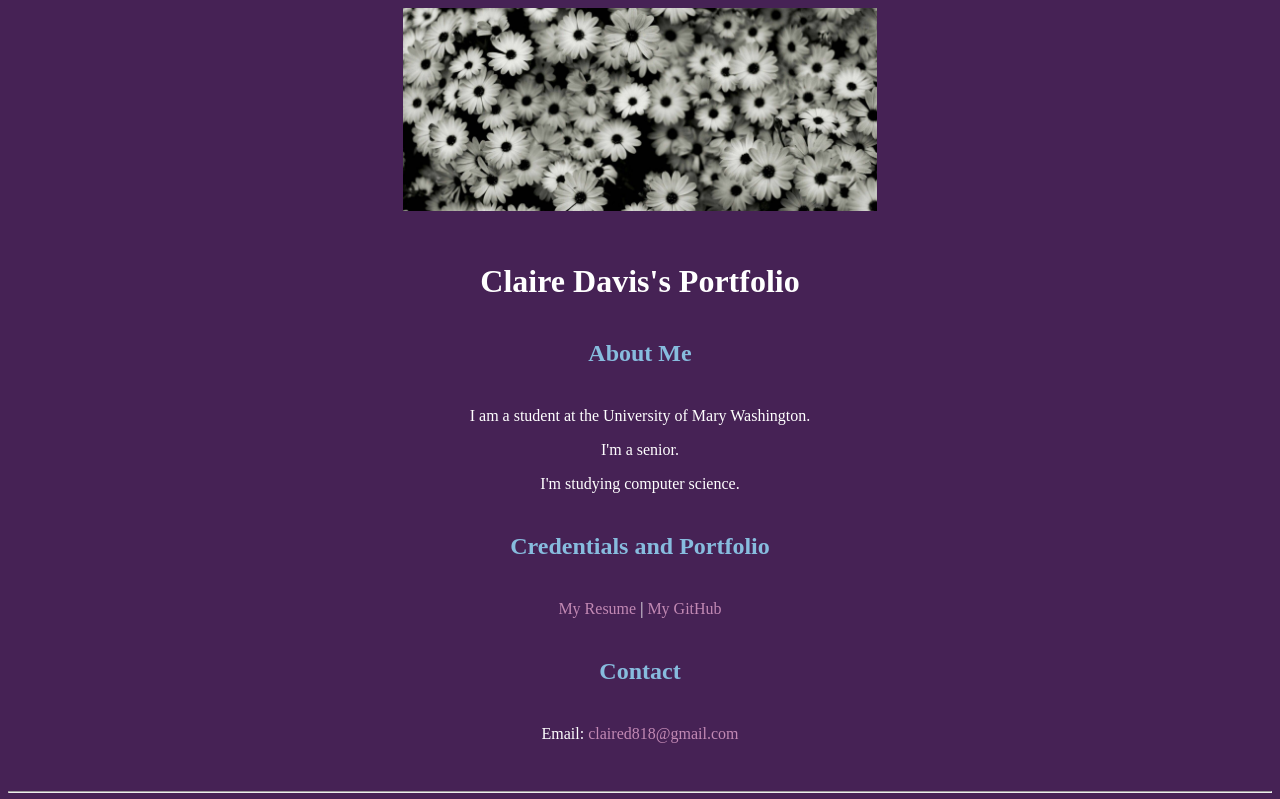
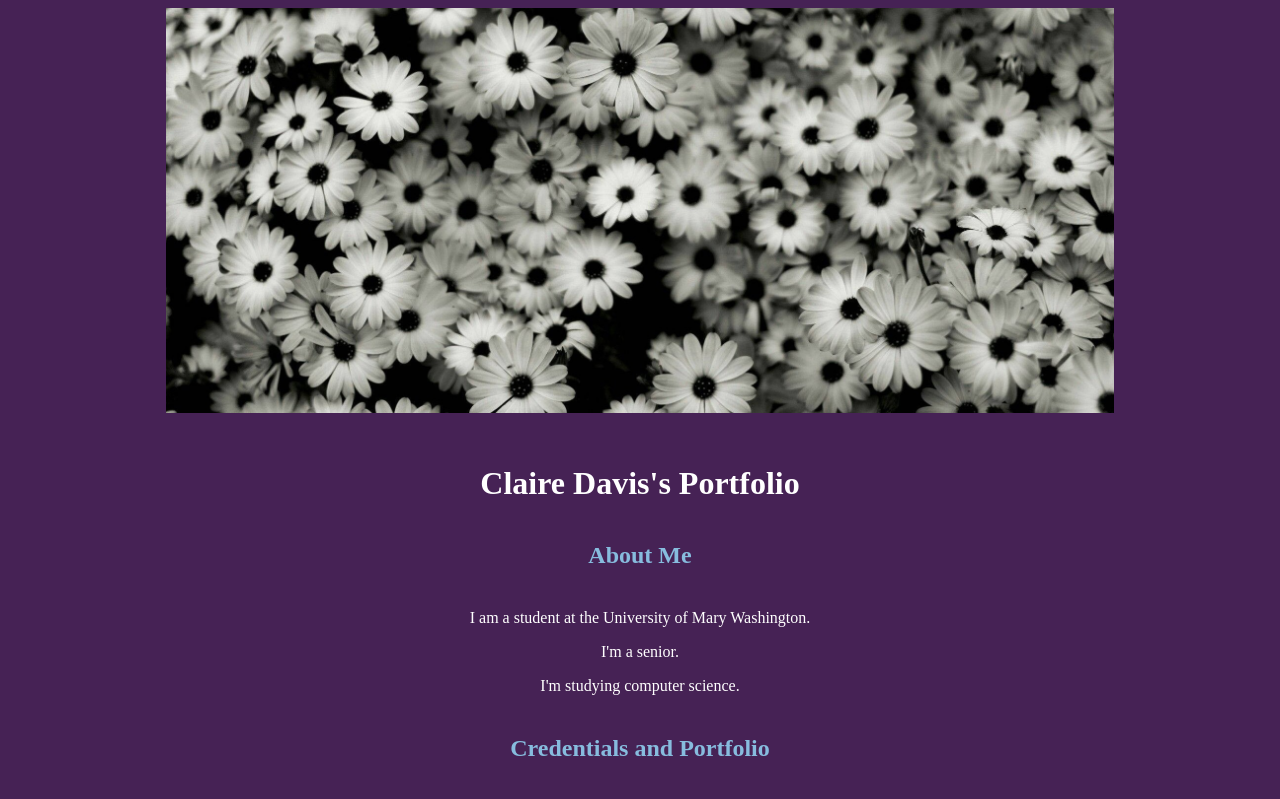
Before and after one commit to claired818/DGST101-BasicHTMLSite, a plain HTML site: page index.html in a window 1280 px wide. Shown: the top 799 px of the page. Drawn offline with Linux system fonts and the light colour scheme.

Commit message:
Revert "Reduce top banner size"

```diff
--- a/index.html
+++ b/index.html
@@ -14,7 +14,7 @@
   </head>
 
   <body>
-    <img src='images/flowerBanner.jpg' width='37.5%' alt='banner'>
+    <img src='images/flowerBanner.jpg' width='75%' alt='banner'>
 
     <h1>Claire Davis's Portfolio</h1>
     <h2>About Me</h2>
```
